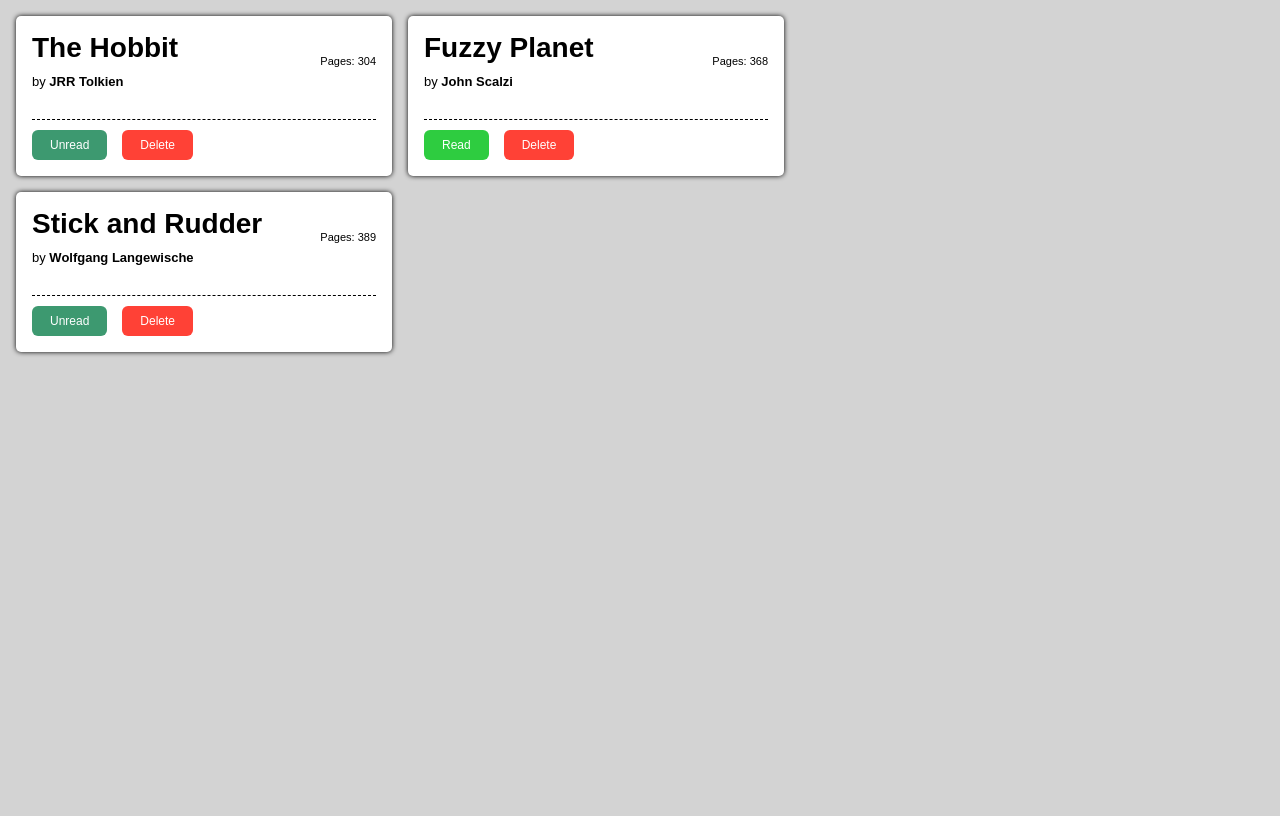
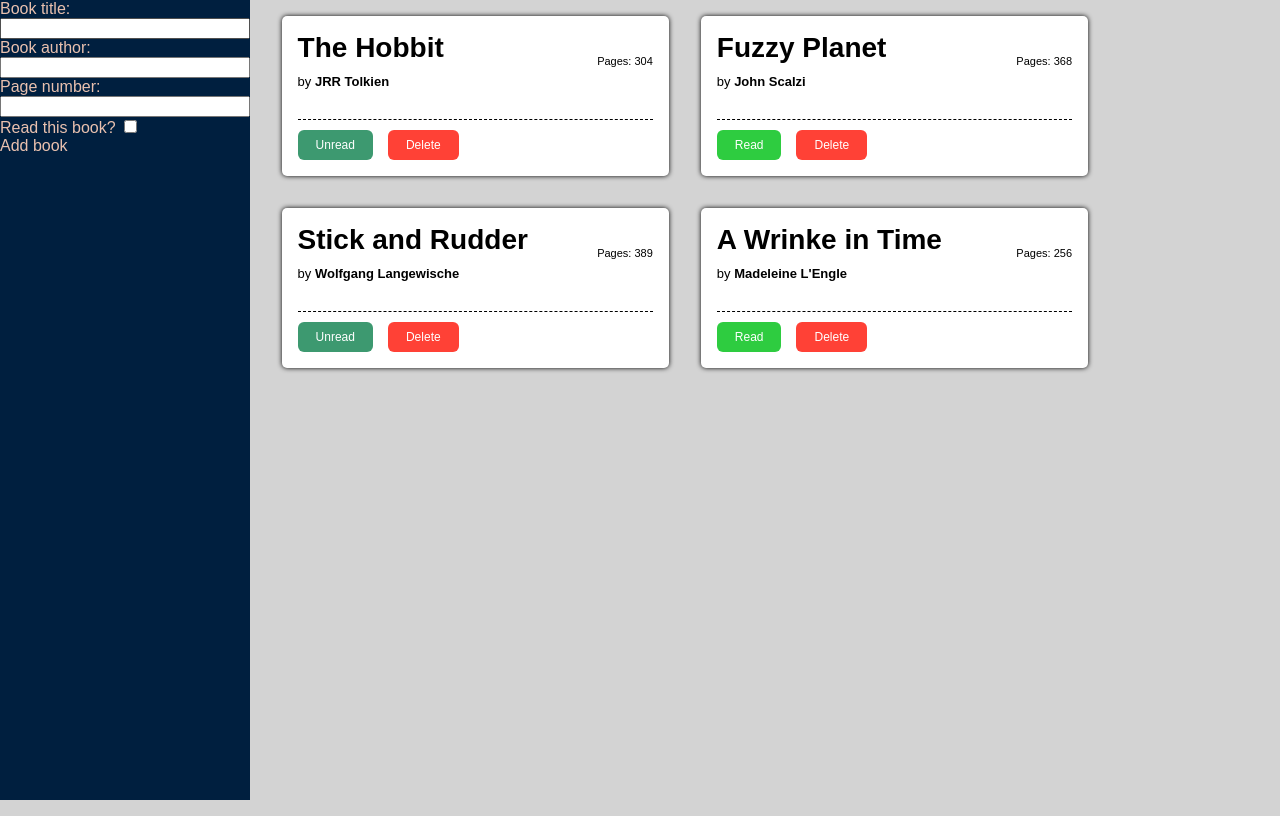
Before and after one commit to LucasGrillos/odin-library, a plain HTML site: page index.html in a window 1280 px wide. Drawn offline with Linux system fonts and the light colour scheme.

Commit message:
Style changes, added form, and refactored js

```diff
--- a/index.html
+++ b/index.html
@@ -8,7 +8,43 @@
         <link rel="stylesheet" href="./styles.css">
     </head>
     <body>
+        <div class="side-form" id="add-book-form">
+            <form action="">
+
+                <ul>
+                    <li class="input-item">
+                        <label for="btitle">Book title:</label>
+                        <input type="text" id="btitle" name="btitle" value="" required>
+                    </li>
+
+                    <li class="input-item">
+                        <label for="bauthor">Book author:</label>
+                        <input type="text" id="bauthor" name="bauthor" value="" required>
+                    </li>
+
+                    <li class="input-item">
+                        <label for="bpages">Page number:</label>
+                        <input type="number" id="bpages" name="bpages" value="" required>
+                    </li>
+
+                    <li class="input-checkbox">
+                        <label for="bread">Read this book?</label>
+                        <input type="checkbox" id="bread" name="bname">
+                    </li>
+
+                </ul>
+
+                <button type="submit">Add book</button>
+            </form>
+        </div>
+
         <div class="library">
+        </div>
+
+        <script src="./script.js"></script>
+    </body>
+</html>
+
 <!--
 <div class="card">
     <div class="book-information">
@@ -33,7 +69,3 @@
     </div>
 </div>
 -->
-        </div>
-        <script src="./script.js"></script>
-    </body>
-</html>
--- a/script.js
+++ b/script.js
@@ -12,12 +12,22 @@ Book.prototype.info = function() {
 }
 
 function addBookToLibrary(book) {
+    console.log("addBookToLibrary")
     myLibrary.push(book);
 }
 
-function renderLibrary() {
+function clearLibrary() {
+    console.log("clearLibrary!")
     let libraryDiv = document.querySelector(".library");
-    myLibrary.forEach(book => {
+    if (libraryDiv.firstChild) {
+        while(libraryDiv.firstChild) {
+            libraryDiv.firstChild.remove()
+        }
+    }
+}
+
+function renderBook(book) {
+    let libraryDiv = document.querySelector(".library");
     let card = document.createElement("div")
     card.className = "card";
 
@@ -55,16 +65,46 @@ function renderLibrary() {
     readSection.appendChild(deleteButton);
 
     libraryDiv.appendChild(card);
+}
+
+function renderLibrary() {
+    clearLibrary();
+    console.log(myLibrary)
+
+    console.log("renderLibrary!")
+    myLibrary.forEach(book => {
+        renderBook(book);
     })
+}
+
+function addNewBook() {
+    console.log("addNewBook")
+    let bTitle = document.getElementById("btitle").value;
+    let bAuthor = document.getElementById("bauthor").value;
+    let bPages = document.getElementById("bpages").value;
+    let bRead = document.getElementById("bread").checked;
+
+    let newBook = new Book(bTitle, bAuthor, bPages, bRead);
+    console.log(newBook)
+    addBookToLibrary(newBook);
+    renderLibrary()
 }
 
 window.addEventListener("load", (event) => {
     let book1 = new Book("The Hobbit", "JRR Tolkien", 304, false);
     let book2 = new Book("Fuzzy Planet", "John Scalzi", 368, true);
     let book3 = new Book("Stick and Rudder", "Wolfgang Langewische", 389, false);
+    let book4 = new Book("A Wrinke in Time", "Madeleine L'Engle", 256, true)
     addBookToLibrary(book1);
     addBookToLibrary(book2);
     addBookToLibrary(book3);
+    addBookToLibrary(book4);
 
+    let newBookForm = document.getElementById("add-book-form");
+    newBookForm.addEventListener("submit", (event) => {
+        event.preventDefault();
+
+        addNewBook();
+      });
     renderLibrary()
 });
--- a/styles.css
+++ b/styles.css
@@ -1,8 +1,10 @@
 :root {
     --slate-grey: #d3d3d3;
     --read-color: #2ECC40;
-    --not-read-color: #3D9970;
+    --unread-color: #3D9970;
     --delete-color: #FF4136;
+    --form-bg-color: #001f3f;
+    --form-text-color: #E9C1AF;
 }
 
 button {
@@ -24,14 +26,54 @@ body {
     width: 100vw;
     height: 100vh;
     background-color: var(--slate-grey);
+
+    display: grid;
+    grid-template-rows: 1fr;
+    grid-template-columns: minmax(100px, 1fr) minmax(400px, 4fr);
+    grid-template-areas:
+                "side-form library";
+    column-gap: 2em;
+}
+
+
+
+.side-form {
+    background-color: var(--form-bg-color);
+    grid-area: side-form;
+
+    font-family: sans-serif;
+    color: #E9C1AF;
+}
+
+
+.side-form ul {
+    margin: 0;
+    padding: 0;
+}
+
+.side-form input {
+    list-style: none;
+}
+
+.side-form .input-item {
+    display: flex;
+    flex-direction: column;
+}
+
+.side-form .input-checkbox {
+
 }
 
 .library {
-    width: 60%;
+    margin-top: 1em;
+    grid-area: library;
+    padding-right: 12rem;
+
     display: grid;
-    margin: 1em;
-    gap: 1em;
-    grid-template-columns: repeat(auto-fill, minmax(300px, 1fr))
+    grid-template-columns: repeat(auto-fill, minmax(300px, 1fr));
+    gap: 2em;
+
+    align-content: start;
 }
 
 .card {
@@ -51,6 +93,7 @@ body {
     display: grid;
     grid-template-columns: 1fr auto;
     align-items: center;
+    /*align-items: center;*/
     row-gap: 10px;
     padding-bottom: 30px;
     border-bottom: 1px dashed black;
@@ -91,16 +134,12 @@ body {
     color: white;
 }
 
-.read-button {
-
-}
-
 .read {
     background-color: var(--read-color);
 }
 
 .unread {
-    background-color: var(--not-read-color);
+    background-color: var(--unread-color);
 }
 
 .delete-button {
```
Lines whose indentation alone changed are shown as unchanged.
